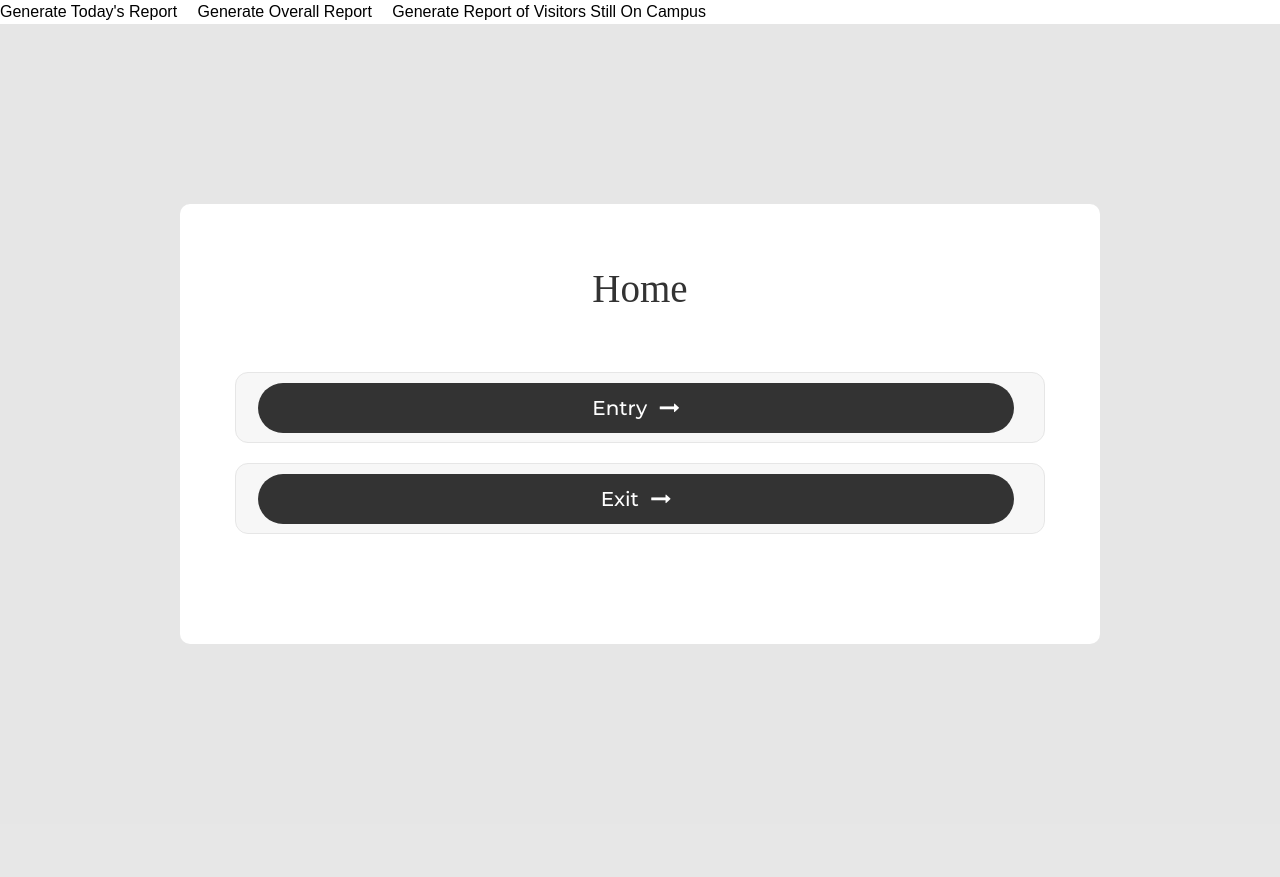
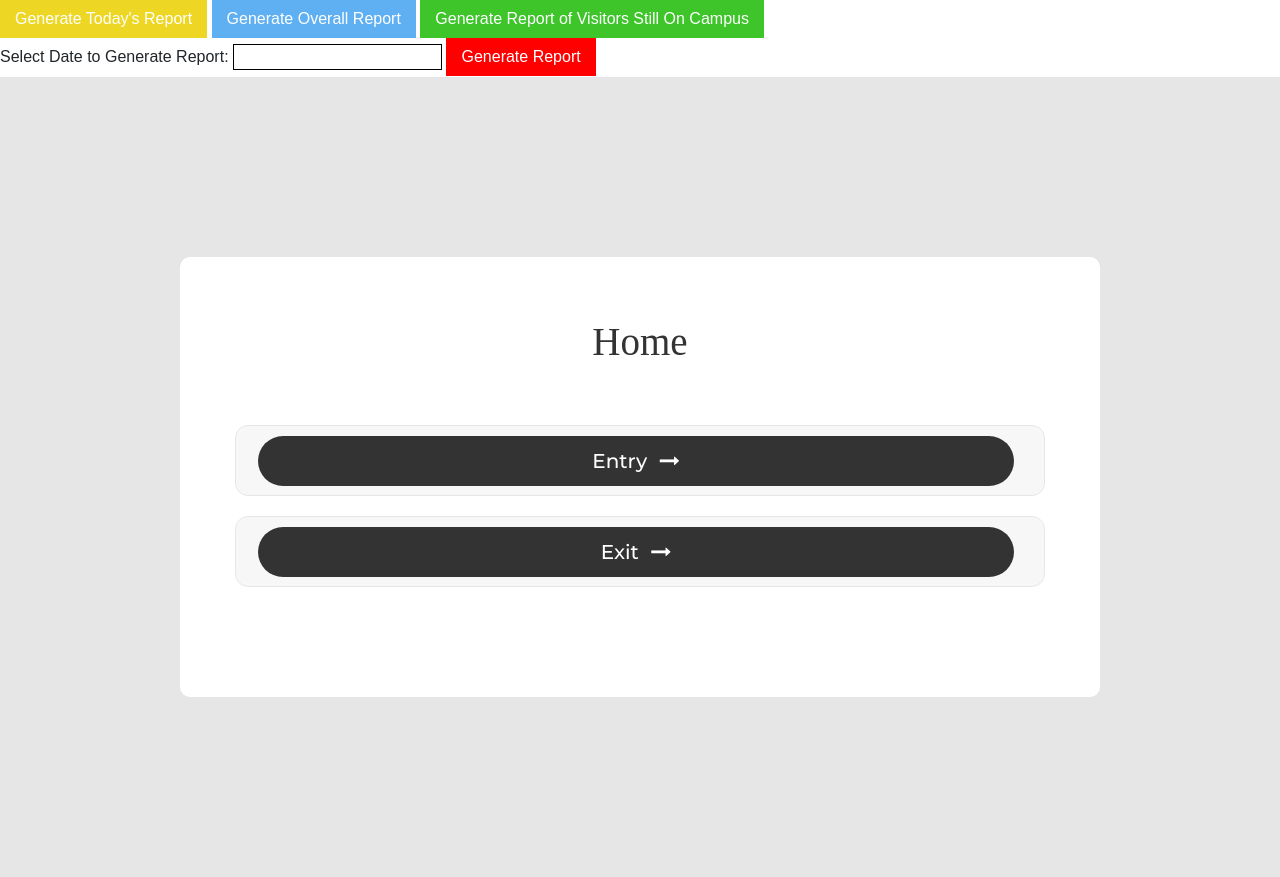
Before and after one commit to vedpatwardhan/Zero-Touch-Register, a Django app: page / in a window 1280 px wide. Before the commit the page ends 644 px from the top, so only its background shows below. Run offline with Django 3.2, Linux system fonts and the light colour scheme; a user stored in the database is signed in; some libraries are stand-ins or nearby versions; some web fonts are replaced.

Commit message:
Added Function to Generate Custom Report of date specified

```diff
--- a/mapper/urls.py
+++ b/mapper/urls.py
@@ -7,4 +7,5 @@ urlpatterns = [
     path('todayreport/',views.export_users_csv_today,name='todayreport'),
     path('overallreport/',views.export_users_csv_overall,name='overallreport'),
     path('stillinsidereport/',views.export_users_csv_inside,name='stillinsidereport'),
+    path('customreport/',views.export_users_csv_date,name='customreport'),
 ]
--- a/mapper/views.py
+++ b/mapper/views.py
@@ -124,3 +124,29 @@ def export_users_csv_inside(request):
         writer.writerow(user)
 
     return response
+
+datel=[]
+def export_users_csv_date(request):
+    response = HttpResponse(content_type='text/csv')
+    response['Content-Disposition'] = 'attachment; filename=" Custom Report.csv"'
+
+    date = request.POST.get('date')
+    tobepassed=""
+    global datel
+    if(date!=None):
+        date = date.split('/')
+        tobepassed+= date[2] + "-" + date[0] + "-" + date[1]
+        datel.append(tobepassed)
+
+    print(datel)
+    writer = csv.writer(response)
+    writer.writerow(['Sr No.','Name','Entry Time','Entry Date', 'Exit Time', 'Phone', 'Email', 'Address', 'Purpose', 'Identity', 'If Other then Specify', 'Reference ID','Aadhar','Section to be Visited ','Image Name As Taken on Device'])
+    print("here")
+    users = visitor.objects.filter(dateofentry=datel[len(datel)-1]).values_list()
+
+    for user in users:
+        writer.writerow(user)
+    if request.method=="GET":
+        if(len(datel)!=0):
+            datel.pop(0)
+    return response
--- a/templates/Index.html
+++ b/templates/Index.html
@@ -1,5 +1,5 @@
 <!DOCTYPE html>
-<html lang="en">
+<html lang="en" xmlns="http://www.w3.org/1999/html">
 <head>
 	<title>Home</title>
 	<meta charset="UTF-8">
@@ -28,6 +28,10 @@
 <!--===============================================================================================-->
 	<link rel="stylesheet" type="text/css" href="{% static 'css/util.css' %}">
 	<link rel="stylesheet" type="text/css" href="{% static 'css/main.css' %}">
+     <script src="https://code.jquery.com/jquery-1.12.4.js"></script>
+  <script src="https://code.jquery.com/ui/1.12.1/jquery-ui.js"></script>
+    <link rel="stylesheet" href="//code.jquery.com/ui/1.12.1/themes/base/jquery-ui.css">
+  <link rel="stylesheet" href="/resources/demos/style.css">
 <!--===============================================================================================-->
 </head>
 
@@ -35,9 +39,65 @@
 <body onload=display_ct()>
 {% if request.user.is_superuser %}
 
-    <button style='margin-right:16px' onclick="window.location.href='{% url "todayreport" %}'">Generate Today's Report</button>
-    <button style='margin-right:16px' onclick="window.location.href='{% url "overallreport" %}'">Generate Overall Report</button>
-    <button style='margin-right:16px' onclick="window.location.href='{% url "stillinsidereport" %}'">Generate Report of Visitors Still On Campus</button>
+    <button style='background-color: #edd724; /* Green */
+  border: none;
+  color: white;
+  padding: 7px 15px;
+  text-align: center;
+  text-decoration: none;
+  display: inline-block;
+  font-size: 16px;' onclick="window.location.href='{% url "todayreport" %}'">Generate Today's Report</button>
+    <button style='
+background-color: #5fb0f3; /* Green */
+  border: none;
+  color: white;
+  padding: 7px 15px;
+  text-align: center;
+  text-decoration: none;
+  display: inline-block;
+  font-size: 16px;' onclick="window.location.href='{% url "overallreport" %}'">Generate Overall Report</button>
+    <button style='background-color: #3dc52a; /* Green */
+  border: none;
+  color: white;
+  padding: 7px 15px;
+  text-align: center;
+  text-decoration: none;
+  display: inline-block;
+  font-size: 16px;' onclick="window.location.href='{% url "stillinsidereport" %}'">Generate Report of Visitors Still On Campus</button>
+
+  <script>
+  $( function() {
+    $( "#datepicker" ).datepicker();
+  } );
+  </script>
+    <div>
+
+    <label for="date">Select Date to Generate Report:</label>
+        <input style="border: thin solid #000000;" type="text" id="datepicker" name="date">
+    <button id="custom"  style="background-color: #FF0000; /* Green */
+  border: none;
+  color: white;
+  padding: 7px 15px;
+  text-align: center;
+  text-decoration: none;
+  display: inline-block;" onclick="window.location.href='{% url "customreport" %}'" > Generate Report</button>
+    </div>
+<script>$("#datepicker").change(function(){
+
+      let date = document.getElementById('datepicker').value;
+      console.log(date);
+      $.ajax({
+          url: '{% url 'customreport' %}',
+          type:"POST",
+          data: {
+               'csrfmiddlewaretoken' : '{{ csrf_token }}',
+              'date':date,
+          }, dataType: 'json',
+          cache: false,
+
+      });
+  });</script>
+
 {% endif %}
     <div class="container-contact100">
 
```
